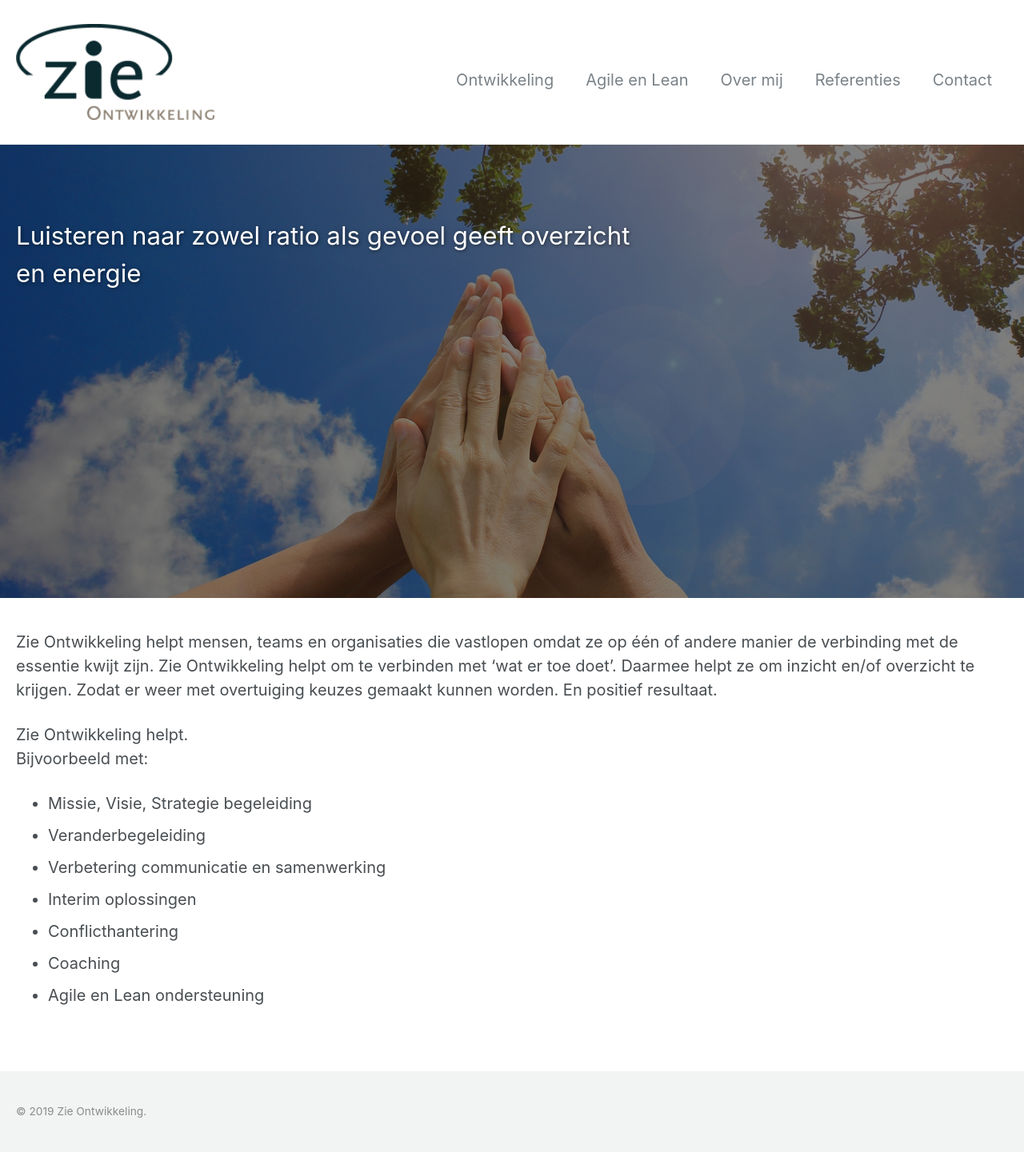
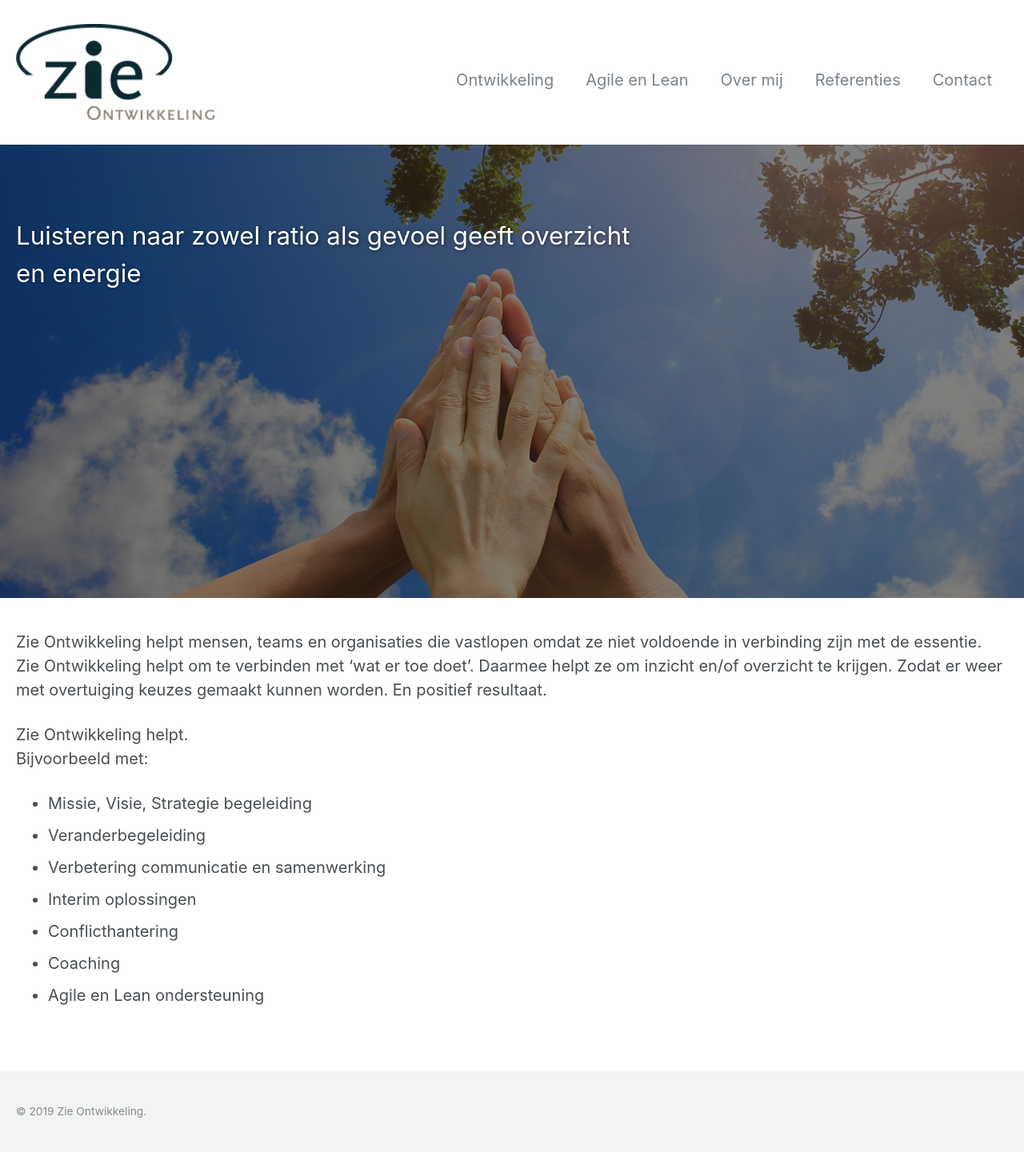
Before and after one commit to twinmum1/zie-ontwikkeling, a Jekyll site: the page built from index.md, in a window 1280 px wide. Shown: the whole page at 80% size. Built offline with Jekyll 4.4.1, drawn with Linux system fonts in a browser that asks for light colours.

Commit message:
Update index.md

```diff
--- a/index.md
+++ b/index.md
@@ -16,7 +16,7 @@ excerpt: "Luisteren naar zowel ratio als gevoel geeft overzicht en energie
 	<br>"
 ---
 
-Zie Ontwikkeling helpt mensen, teams en organisaties die vastlopen omdat ze op één of andere manier de verbinding met de essentie kwijt zijn. Zie Ontwikkeling helpt om te verbinden met ‘wat er toe doet’. Daarmee helpt ze om inzicht en/of overzicht te krijgen. Zodat er weer met overtuiging keuzes gemaakt kunnen worden. En positief resultaat.
+Zie Ontwikkeling helpt mensen, teams en organisaties die vastlopen omdat ze niet voldoende in verbinding zijn met de essentie. Zie Ontwikkeling helpt om te verbinden met ‘wat er toe doet’. Daarmee helpt ze om inzicht en/of overzicht te krijgen. Zodat er weer met overtuiging keuzes gemaakt kunnen worden. En positief resultaat.
 
 
 Zie Ontwikkeling helpt.
```
